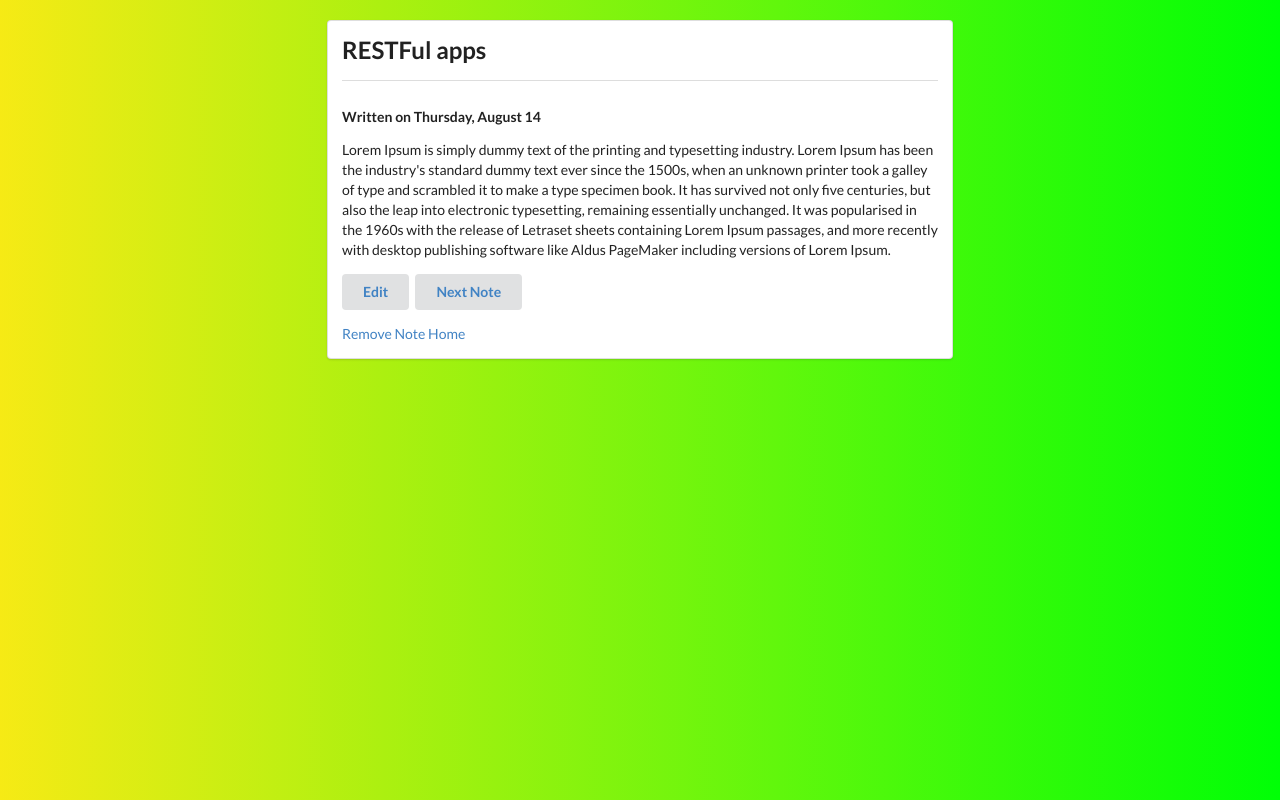
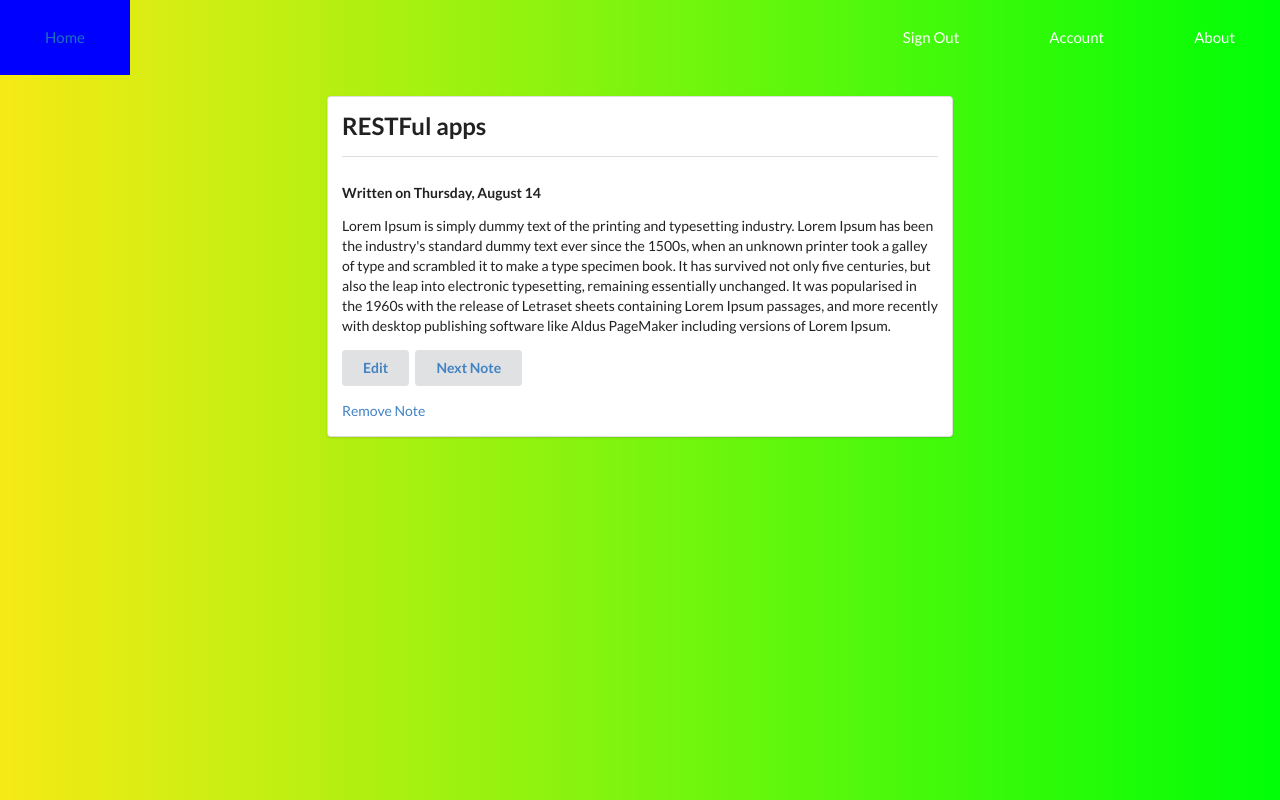
Before and after one commit to lpzraf/flask-note-taking-app, a Flask app: page /notes/1 in a window 1280 px wide. Run offline with Flask 2, Linux system fonts and the light colour scheme.

Commit message:
It will add a basic nav for now

```diff
--- a/app.py
+++ b/app.py
@@ -49,7 +49,7 @@ def view_note(index):
             note = {"title": request.form['title'],
                 "date": request.form['date'],
                 "note_body": request.form['note_body']}
-            db.append(note)
+            db[index] = note
             save_db()
             return redirect(url_for('notes'))
 
--- a/static/style.css
+++ b/static/style.css
@@ -1,10 +1,48 @@
 body {
+    margin: 0;
+    padding: 0;
+    font-size: 15px;
     background: rgb(2,0,36);
     background: linear-gradient(90deg, rgba(2,0,36,1) 0%, rgba(246,234,19,0.9934348739495799) 0%, rgba(0,255,6,1) 100%);
-    /* background: rgb(246,234,19);
-background: linear-gradient(21deg, rgba(246,234,19,0.9934348739495799) 34%, rgba(0,255,6,1) 100%); */
 }
 
-/* br {
-    padding-top: 75px;
-} */
+/* navbar */
+nav {
+    background-color: transparent;
+    margin: 0;
+    overflow: hidden;
+}
+
+nav ul {
+    margin: 0;
+    padding: 0;
+}
+
+nav ul li {
+    list-style-type: none;
+}
+
+nav ul li a {
+    color: white;
+    background-color: transparent;
+    display: block;
+    line-height: 3em;
+    padding: 1em 3em;
+    text-decoration: none;
+}
+
+nav ul li a.logo {
+    background-color: transparent;
+}
+
+nav ul li a:hover {
+    background-color: blue;
+}
+
+nav li {
+    float: right;
+}
+
+nav li:first-child {
+    float: left;
+}
--- a/templates/base.html
+++ b/templates/base.html
@@ -8,6 +8,14 @@
     <link rel="stylesheet" href="{{ url_for('static', filename='style.css') }}">
 </head>
     <body>
+        <nav>
+            <ul>
+                <li><a href="{{ url_for('notes')}}" class="logo">Home</a></li>
+                <li><a href="#">About</a></li>
+                <li><a href="#">Account</a></li>
+                <li><a href="#">Sign Out</a></li>
+            </ul>
+        </nav>
         <br>
         {% block content %}
         {% endblock %}
--- a/templates/edit.html
+++ b/templates/edit.html
@@ -24,6 +24,7 @@
                 </div>
                 <button class="ui button" type="submit">Save</button>
             </form>
+
             <form action="{{url_for('view_note', index=index)}}?_method=DELETE" method="POST">
                 <button class="ui button" type="submit" value="Delete">Delete</button>
             </form>
--- a/templates/note.html
+++ b/templates/note.html
@@ -24,7 +24,6 @@
                 {% endif %}
             </p>
             <a href="{{ url_for('remove_note', index=index)}}">Remove Note</a>
-            <a href="{{ url_for('notes')}}">Home</a>
         </div>
     </div>
 
```
Also changed, not shown: notes_data_db.json (+1 -1 lines).
